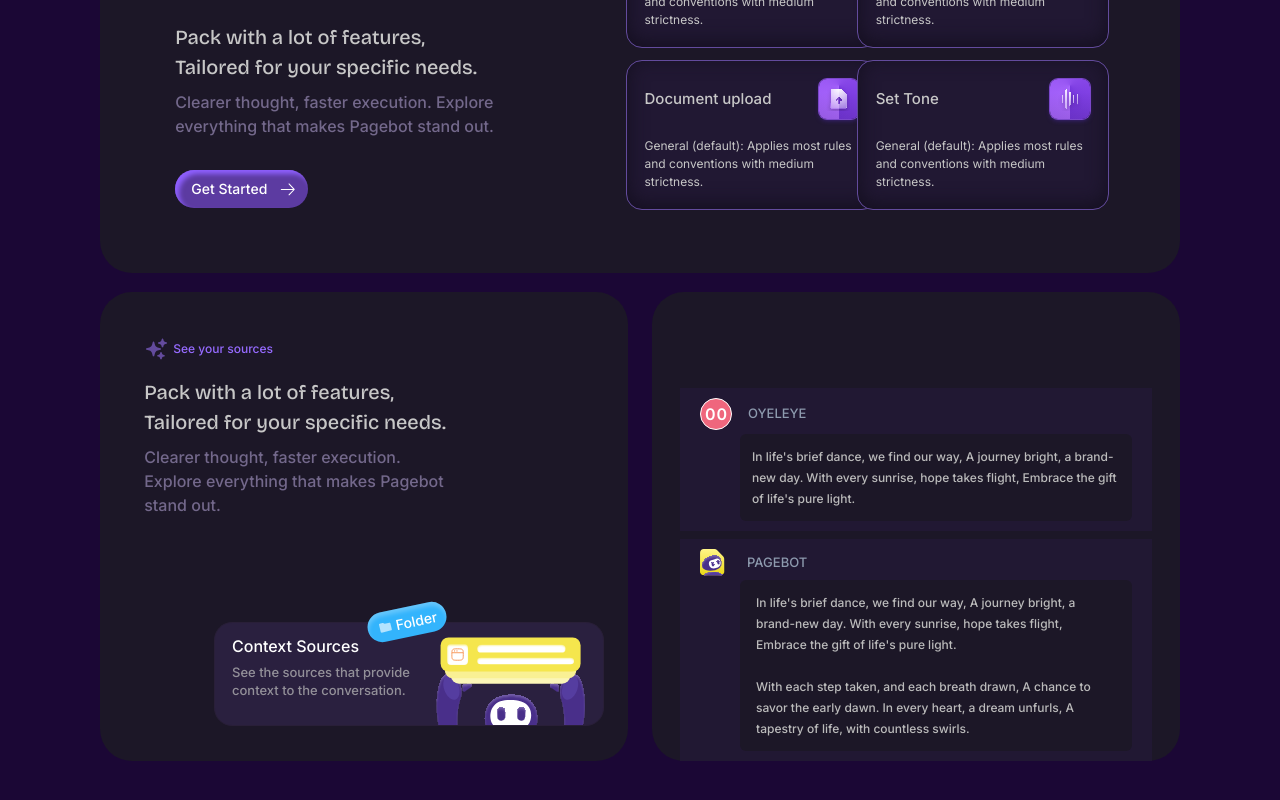
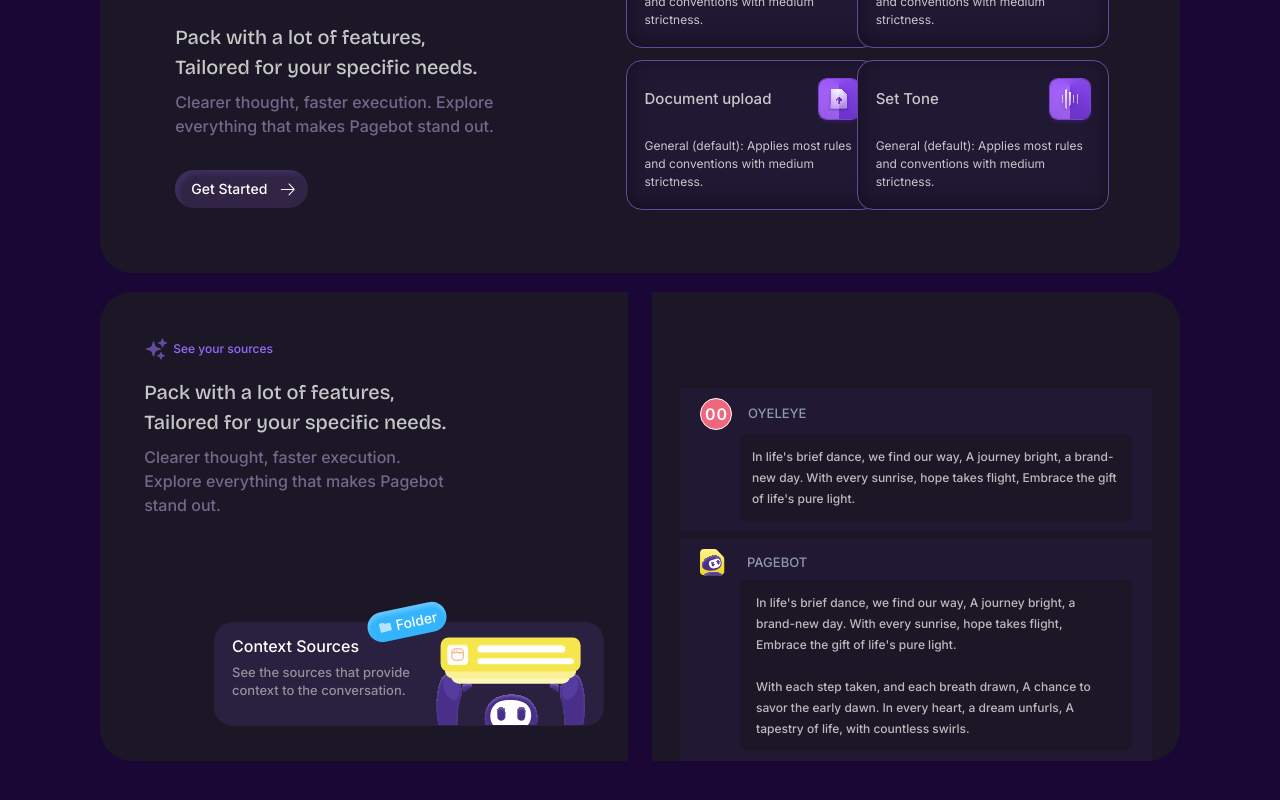
Before and after one commit to mashami/pagebot.ai, a Next.js app: page / in a window 1280 px wide. Shown: the part 1696-2496 px from the top of the page. Built offline with nearby package versions, Linux system fonts and the light colour scheme.

Commit message:
fix: changes on the Button start and yourBuddy

```diff
--- a/src/components/ButtonStart/ButtonStart.tsx
+++ b/src/components/ButtonStart/ButtonStart.tsx
@@ -1,13 +1,22 @@
 "use client"
 
 import { Button } from "../ui/button"
-
-const ButtonStart = () => {
+interface ButtonStartProps {
+  boxShadow?: string
+  backgroundColor?: string
+  onClick?: () => void
+}
+const ButtonStart = ({
+  boxShadow = "4px 4px 5px 0px #8F60FF inset",
+  backgroundColor = "#5C3BA1",
+  onClick
+}: ButtonStartProps) => {
   return (
     <Button
       text="Get Started"
       iconPosition="right"
-      className="h-0 py-[19px] text-[14px] bg-[#5C3BA1] hover:bg-[#5C3BA1]/75  font-medium leading-5 text-white rounded-[64px] cursor-pointer"
+      className="h-0 py-[19px] text-[14px] hover:bg-[#5C3BA1]/75  font-medium leading-5 text-white rounded-[64px] cursor-pointer"
+      onClick={onClick}
       icon={
         <svg
           width={25}
@@ -23,7 +32,8 @@
         </svg>
       }
       style={{
-        boxShadow: "4px 4px 5px 0px #8F60FF inset"
+        boxShadow: boxShadow,
+        background: backgroundColor
       }}
     />
   )
--- a/src/components/YourBuddySection/Card.tsx
+++ b/src/components/YourBuddySection/Card.tsx
@@ -21,7 +21,7 @@
         <p className="text-[#C7C7C7] text-[15px] font-medium">{title}</p>
         <Svg svg={icon} />
       </div>
-      <h4 className="text-[#C7C7C7] text-[12px] font-normal leading-[18px]">
+      <h4 className="text-[#C7C7C7] text-[12px] leading-[18px] md:pr-0 pr-20">
         {description}
       </h4>
     </div>
--- a/src/components/YourBuddySection/YourBuddySection.tsx
+++ b/src/components/YourBuddySection/YourBuddySection.tsx
@@ -36,9 +36,13 @@
                   makes Pagebot stand out.
                 </p>
               </span>
-              <ButtonStart />
+              <ButtonStart
+                backgroundColor="#312444"
+                boxShadow="4px 4px 5px 0px #3D2F5F inset"
+              />
             </div>
           </div>
+
           <div className="grid md:grid-cols-2 grid-cols-1 gap-[12px]">
             <Card
               title="Chat"
@@ -74,7 +78,7 @@
         </div>
 
         <div className="grid md:grid-cols-2 grid-cols-1 gap-6">
-          <div className="bg-[#1C1727] rounded-[32px] md:pt-[45px] pt-[54px] md:pl-[44px] pl-[20px] pr-[24px] pb-[35px]">
+          <div className="bg-[#1C1727] rounded-l-[32px] md:rounded-r-[0px] rounded-r-[32px] md:pt-[45px] pt-[54px] md:pl-[44px] pl-[20px] pr-[24px] pb-[35px]">
             <div className="flex items-center space-x-1 md:pl-0 pl-4">
               <StarSvg />
               <h4 className="text-[12px] text-[#966BFF] font-medium tex-[12px]">
@@ -127,7 +131,7 @@
               </div>
             </div>
           </div>
-          <div className="flex justify-end items-end bg-[#1C1727] md:rounded-r-[32px] rounded-[32px] md:px-7 px-6 md:pt-0 pt-[67px]">
+          <div className="flex justify-end items-end bg-[#1C1727] rounded-r-[32px] md:rounded-l-[0px] rounded-l-[32px] md:px-7 px-6 md:pt-0 pt-[67px]">
             <div className="space-y-2">
               <div className="px-5 py-[10px] bg-[#211833] space-y-1">
                 <span className="flex items-center space-x-4">
```
